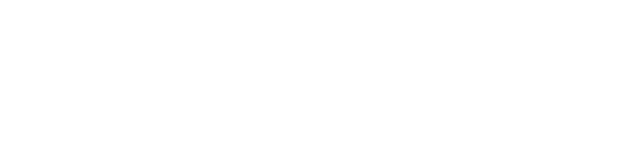
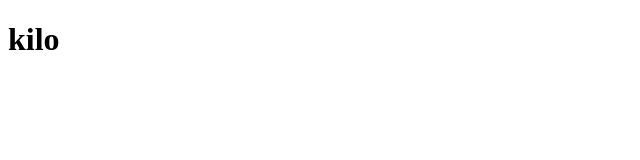
Before and after one commit to olusola10/tech, a plain HTML site: page index.html in a window 1280 px wide. Shown: the whole page, without its empty margins (0-640 px from the left). Drawn offline with Linux system fonts and the light colour scheme.

Commit message:
second commit

```diff
--- a/index.html
+++ b/index.html
@@ -5,8 +5,9 @@
     <meta http-equiv="X-UA-Compatible" content="IE=edge">
     <meta name="viewport" content="width=device-width, initial-scale=1.0">
     <title>Document</title>
+
 </head>
 <body>
-
+    <h1>kilo</h1>
 </body>
 </html>
```
